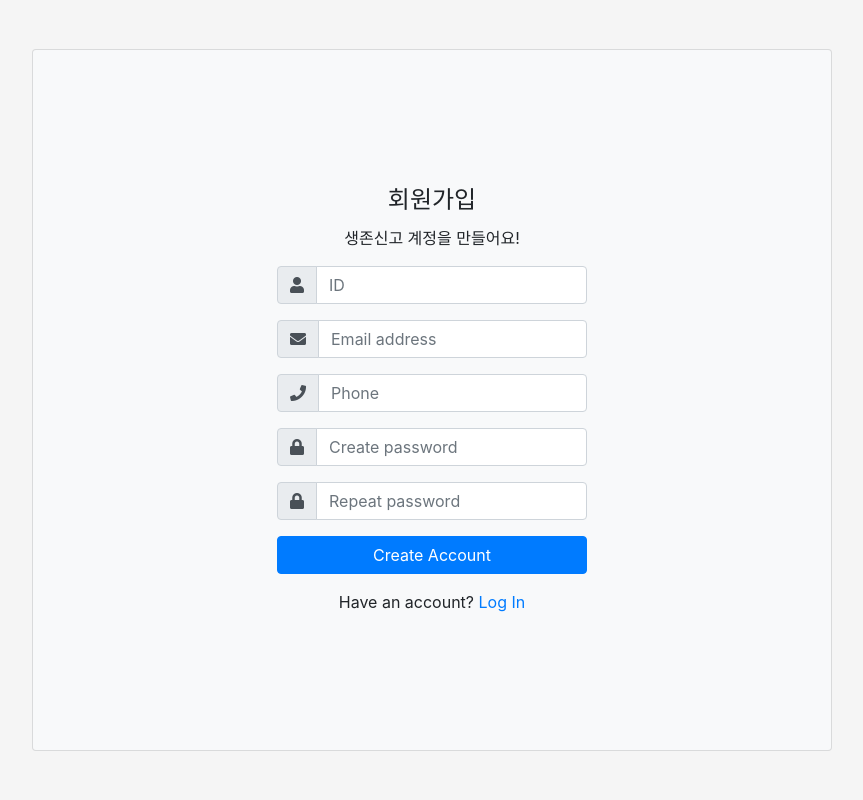
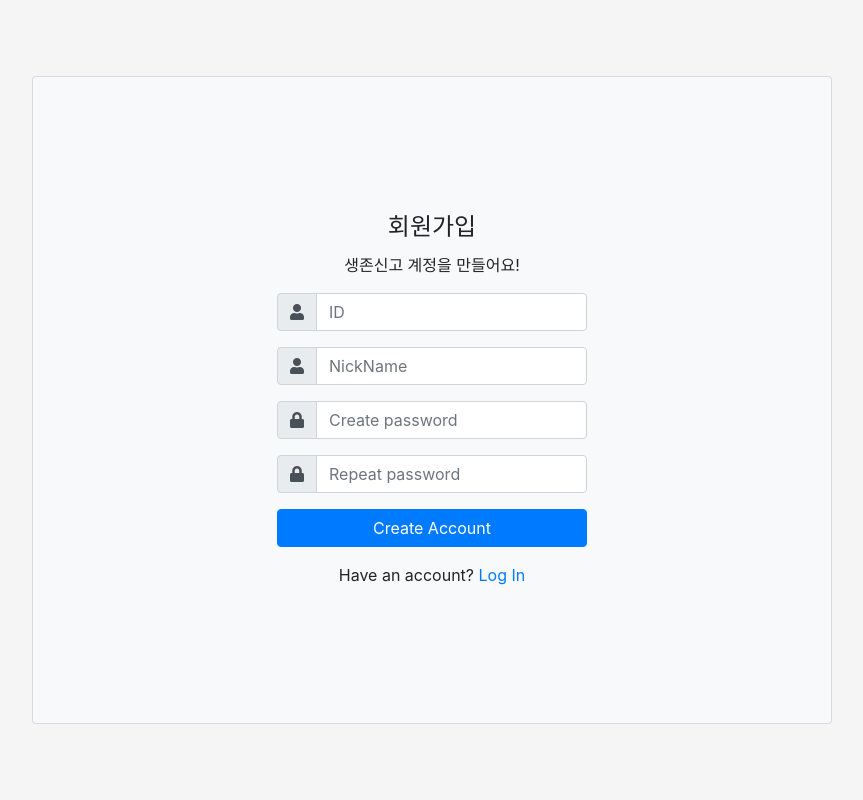
Before and after one commit to jbae9/talmo, a Python web app: template templates/signUp.html in a window 1280 px wide. Shown: the whole page, without its empty margins (208-1071 px from the left). Run offline with Jinja, Linux system fonts and the light colour scheme; the template is opened without the code that fills it, so the values that code supplies are empty; some libraries are stand-ins or nearby versions.

Commit message:
회원가입 페이지 - 전화번호, 이메일 삭제 - 닉네임 추가

```diff
--- a/templates/signUp.html
+++ b/templates/signUp.html
@@ -46,30 +46,17 @@
             <div class="form-group input-group">
               <div class="input-group-prepend">
                 <span class="input-group-text">
-                  <i class="fa fa-envelope"></i>
+                  <i class="fa fa-user"></i>
                 </span>
               </div>
               <input
                 name=""
                 class="form-control"
-                placeholder="Email address"
-                type="email"
+                placeholder="NickName"
+                type="text"
               />
             </div>
-            <!-- form-group// -->
-            <div class="form-group input-group">
-              <div class="input-group-prepend">
-                <span class="input-group-text">
-                  <i class="fa fa-phone"></i>
-                </span>
-              </div>
-              <input
-                name=""
-                class="form-control"
-                placeholder="Phone"
-                type="number"
-              />
-            </div>
+
             <!-- form-group// -->
 
             <div class="form-group input-group">
```
